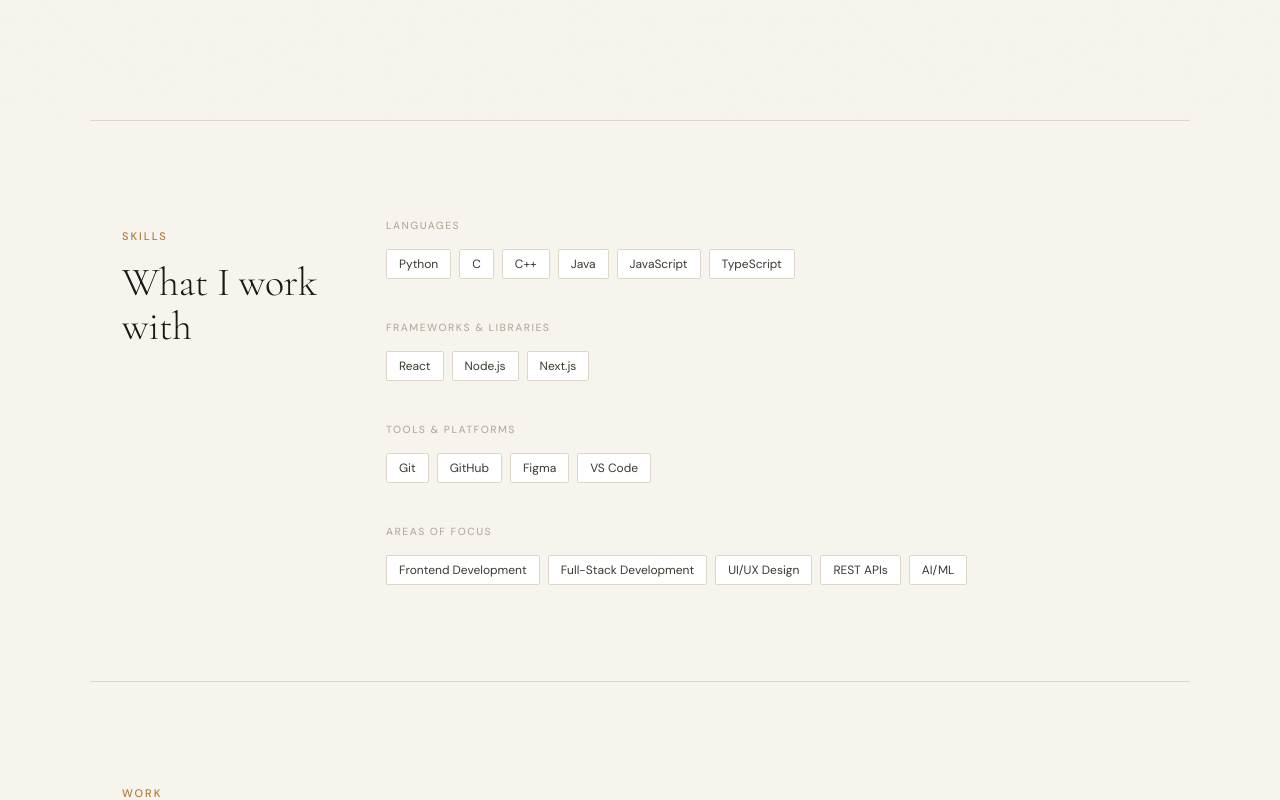
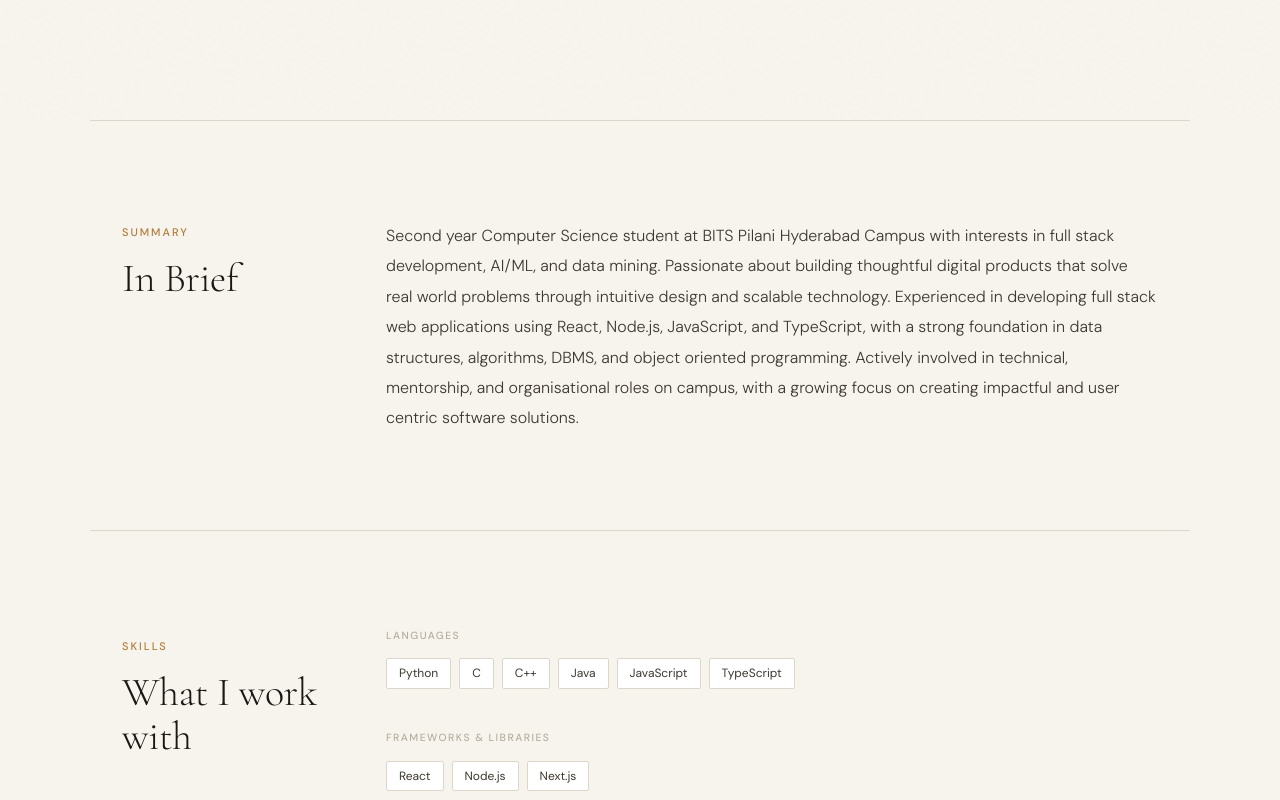
Before and after one commit to Sh-ivam27/ai-portfolio, a Next.js app: page / in a window 1280 px wide. Shown: the part 680-1480 px from the top of the page. Built offline with nearby package versions, Linux system fonts and the light colour scheme.

Commit message:
feat: add summary section

```diff
--- a/src/app/page.tsx
+++ b/src/app/page.tsx
@@ -1,5 +1,6 @@
 import Navbar from "@/components/ui/Navbar";
 import HeroSection from "@/components/sections/HeroSection";
+import SummarySection from "@/components/sections/SummarySection";
 import SkillsSection from "@/components/sections/SkillsSection";
 import ProjectsSection from "@/components/sections/ProjectsSection";
 import ExperienceSection from "@/components/sections/ExperienceSection";
@@ -12,6 +13,7 @@
     <main>
       <Navbar />
       <HeroSection />
+      <SummarySection />
       <SkillsSection />
       <ProjectsSection />
       <ExperienceSection />
--- /dev/null
+++ b/src/components/sections/SummarySection.tsx
@@ -0,0 +1,22 @@
+"use client";
+import { portfolioData } from "@/data/portfolio";
+
+export default function SummarySection() {
+  const { personal } = portfolioData;
+
+  return (
+    <section id="summary" style={{ maxWidth: "1100px", margin: "0 auto", padding: "6rem 2rem", borderTop: "1px solid var(--border)" }}>
+      <div style={{ display: "grid", gridTemplateColumns: "200px 1fr", gap: "4rem", alignItems: "start" }}>
+        <div>
+          <span className="section-label">Summary</span>
+          <h2 style={{ fontFamily: "var(--font-display)", fontSize: "2.5rem", fontWeight: 300, lineHeight: 1.1, marginTop: "0.75rem", color: "var(--ink)" }}>
+            In Brief
+          </h2>
+        </div>
+        <p style={{ fontFamily: "var(--font-body)", fontSize: "1rem", fontWeight: 300, color: "var(--ink-soft)", lineHeight: 1.9, paddingTop: "0.25rem" }}>
+          {personal.summary}
+        </p>
+      </div>
+    </section>
+  );
+}
--- a/src/components/ui/Navbar.tsx
+++ b/src/components/ui/Navbar.tsx
@@ -3,6 +3,7 @@
 
 const links = [
   { label: "About", href: "#about" },
+  { label: "Summary", href: "#summary" },
   { label: "Skills", href: "#skills" },
   { label: "Projects", href: "#projects" },
   { label: "Experience", href: "#experience" },
--- a/src/data/portfolio.ts
+++ b/src/data/portfolio.ts
@@ -3,6 +3,7 @@
       name: "Shivam Madan",
       tagline: "Computer Science Student · Builder · Problem Solver",
       bio: `I'm a 2nd-year Computer Science student at BITS Pilani, Hyderabad Campus, interested in building thoughtful digital products that solve real problems. My interests lie in full-stack development, AI/ML and Data Mining. I focus on creating experiences that are both intuitive and functional.`,
+      summary: 'Second year Computer Science student at BITS Pilani Hyderabad Campus with interests in full stack development, AI/ML, and data mining. Passionate about building thoughtful digital products that solve real world problems through intuitive design and scalable technology. Experienced in developing full stack web applications using React, Node.js, JavaScript, and TypeScript, with a strong foundation in data structures, algorithms, DBMS, and object oriented programming. Actively involved in technical, mentorship, and organisational roles on campus, with a growing focus on creating impactful and user centric software solutions.',
       location: "BITS Pilani, Hyderabad Campus",
       email: {
         formal: "f20240137@hyderabad.bits.pilani.ac.in",
```
